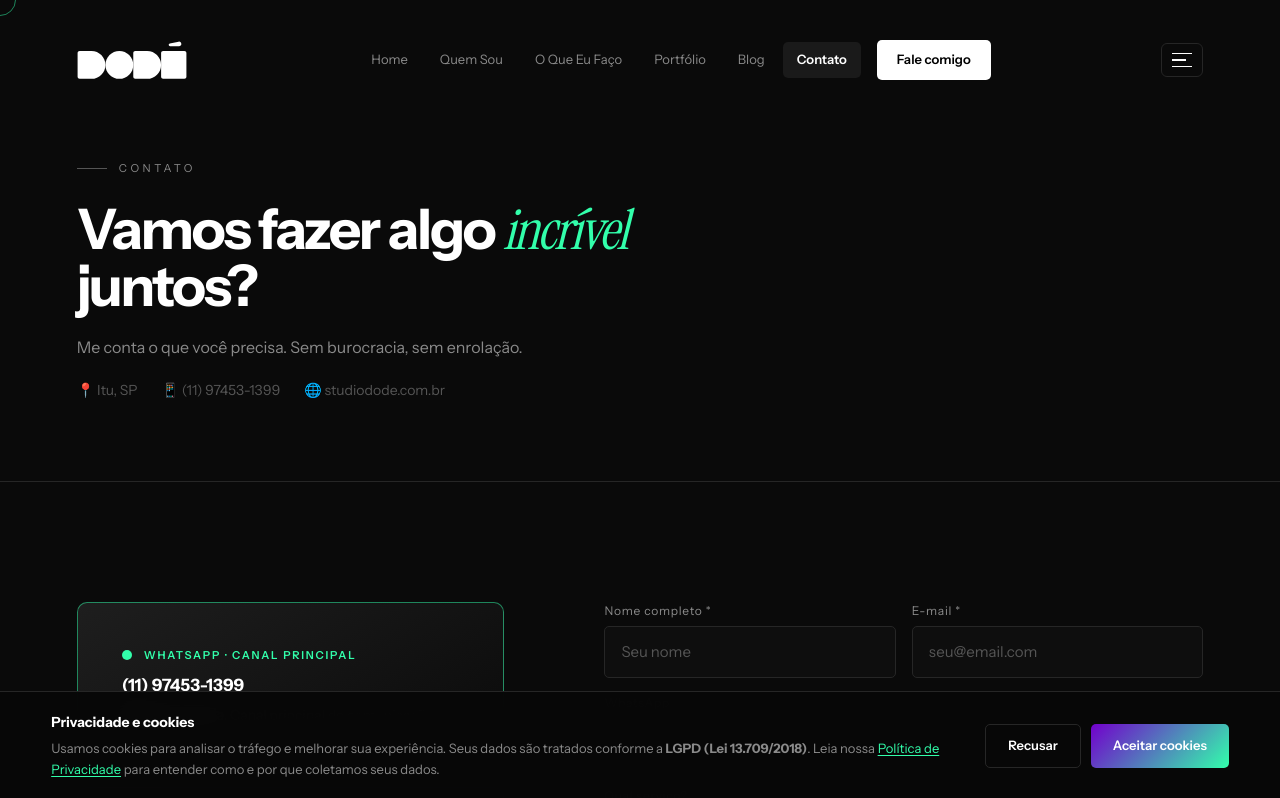
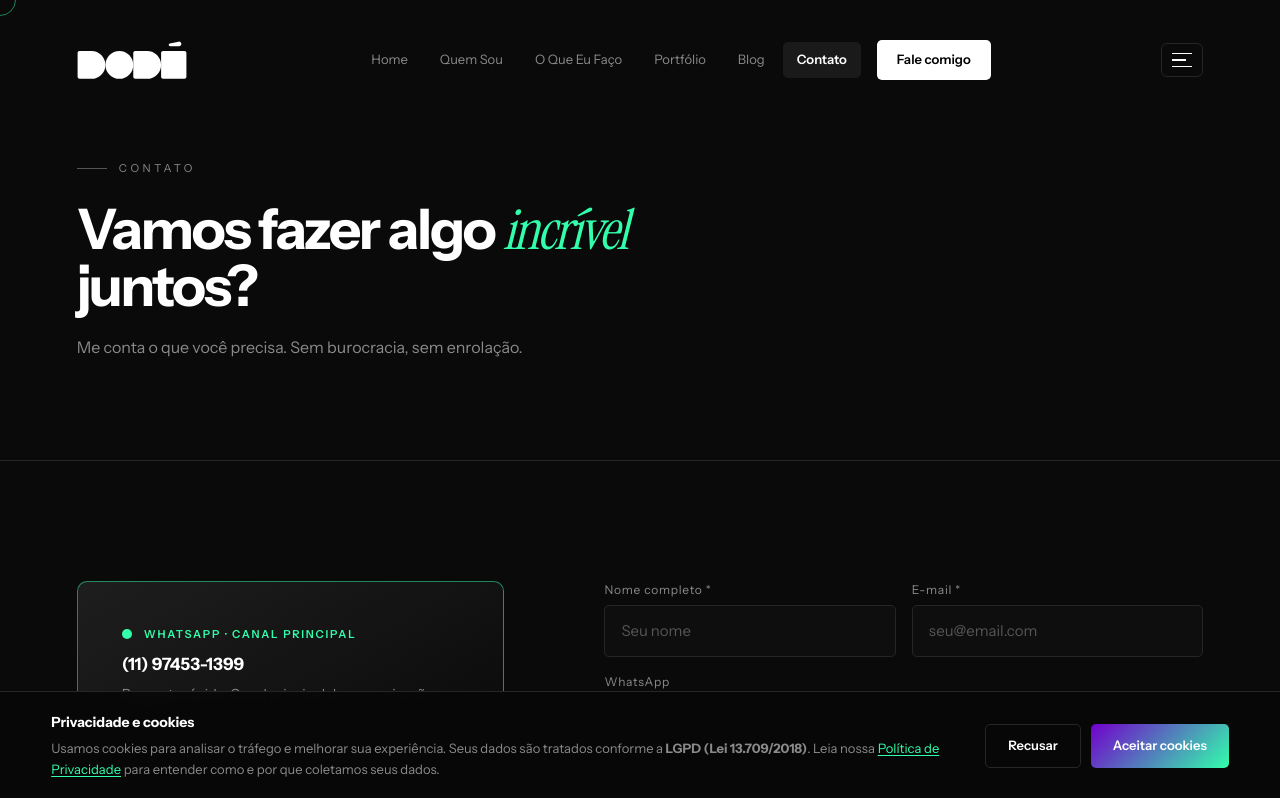
Before and after one commit to Antonio-Dode/studiodode, a Next.js app: page /contato in a window 1280 px wide. Shown: the top 798 px of the page. Built offline with nearby package versions, Linux system fonts and the light colour scheme.

Commit message:
fix(contato): remove info row from hero section
Co-Authored-By: Claude Sonnet 4.6 <noreply@anthropic.com>

```diff
--- a/app/contato/page.tsx
+++ b/app/contato/page.tsx
@@ -61,15 +61,6 @@ export default function Contato() {
           <p style={{ fontSize: "16px", color: "var(--muted)", maxWidth: "460px", lineHeight: 1.65, marginBottom: "20px", animation: "fade 0.8s ease both 0.3s" }}>
             Me conta o que você precisa. Sem burocracia, sem enrolação.
           </p>
-          <div style={{ display: "flex", gap: "24px", flexWrap: "wrap", animation: "fade 0.8s ease both 0.45s" }}>
-            {[
-              { label: "Itu, SP", icon: "📍" },
-              { label: "(11) 97453-1399", icon: "📱" },
-              { label: "studiodode.com.br", icon: "🌐" },
-            ].map((item) => (
-              <span key={item.label} style={{ fontSize: "14px", color: "var(--muted2)" }}>{item.icon} {item.label}</span>
-            ))}
-          </div>
         </div>
       </section>
 
```
